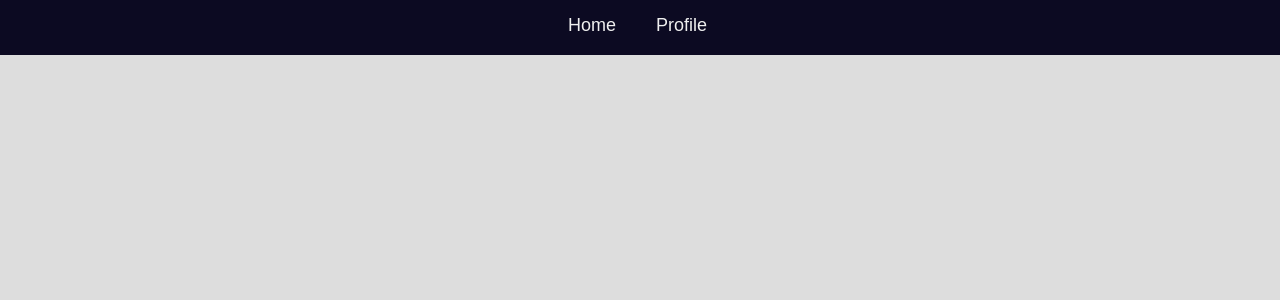
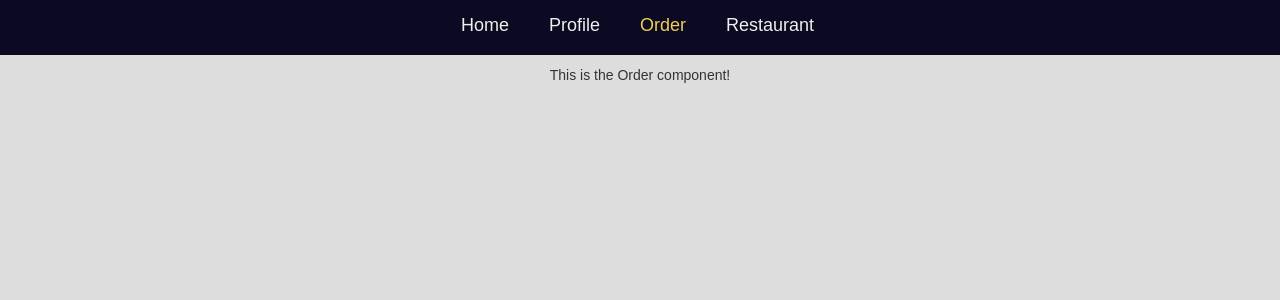
Before and after one commit to zbruennig/restaurant-recommendation, a React (Create React App) app: page /order in a window 1280 px wide. Shown: the top 300 px of the page. Built offline with nearby package versions, Linux system fonts and the light colour scheme.

Commit message:
Routing for Order/Restaurant components

```diff
--- a/src/App.js
+++ b/src/App.js
@@ -6,6 +6,8 @@ import {BrowserRouter as Router, Route} from "react-router-dom";
 import Survey from './components/Survey';
 import Header from './components/Header';
 import Homepage from './components/Homepage';
+import Order from './components/Order';
+import Restaurant from './components/Restaurant';
 
 class App extends Component {
   render() {
@@ -16,7 +18,9 @@ class App extends Component {
                 <div>
                     <Route exact path = "/" render={(props) => <Homepage/>} />
                     <Route path="/home" render={(props) => <Homepage/>} />
-                    <Route path="/new" render={(props) => <Survey /*prop1 = {variable} prop2 = {variable} */ />} />
+                    <Route path="/new" render={(props) => <Survey />} />
+                    <Route path="/order" render={(props) => <Order />} />
+                    <Route path="/restaurant" render={(props) => <Restaurant /> } />
                 </div>
             </Router>
         </div>
--- a/src/components/Header.js
+++ b/src/components/Header.js
@@ -32,6 +32,16 @@ class Header extends Component {
                                     {() => createHistory.push("/new")} activeStyle = {activeStyle} >Profile
                                     </NavLink>
                                 </li>
+                                <li className="routing-button">
+                                    <NavLink to={"/order"} className="navbar-brand" style = {colorStyle} onClick =
+                                        {() => createHistory.push("/order")} activeStyle = {activeStyle}>Order
+                                    </NavLink>
+                                </li>
+                                <li className="routing-button">
+                                    <NavLink to={"/restaurant"} className="navbar-brand" style = {colorStyle} onClick =
+                                        {() => createHistory.push("/restaurant")} activeStyle = {activeStyle}>Restaurant
+                                    </NavLink>
+                                </li>
                             </ul>
                         </div>
                     </Router>
--- a/src/components/Order.js
+++ b/src/components/Order.js
@@ -7,7 +7,7 @@ class Order extends Component{
 
         return(
             <div>
-
+                This is the Order component!
             </div>
         )
     }
--- a/src/components/Restaurant.js
+++ b/src/components/Restaurant.js
@@ -7,7 +7,7 @@ class Restaurant extends Component {
 
         return(
             <div>
-
+                This is the Restaurant component!
             </div>
         )
     }
```
